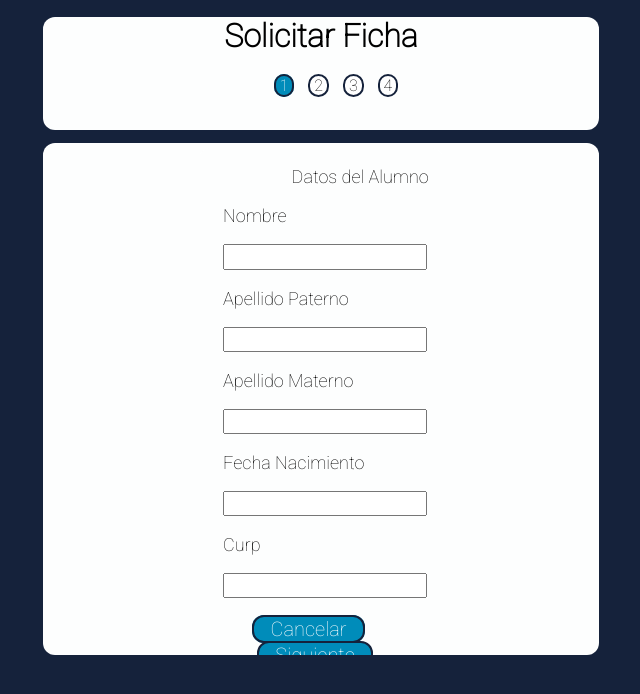
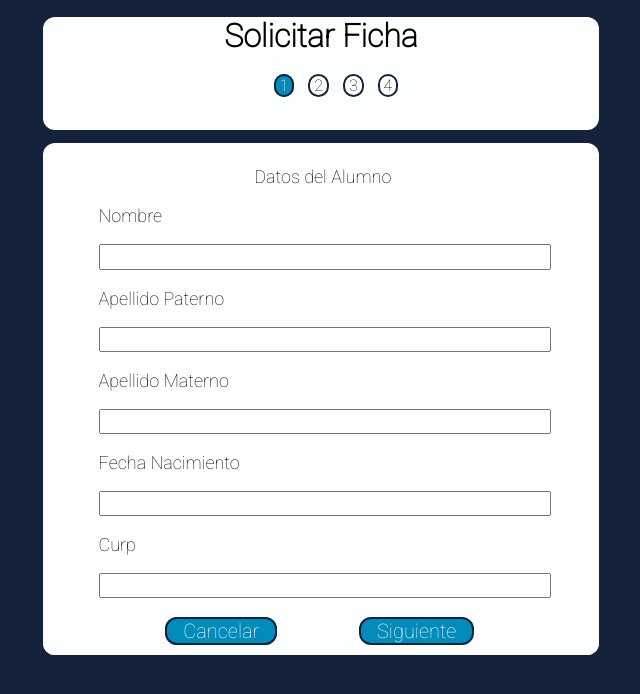
Before and after one commit to LuisMartinRX20/SGER, a PHP site: page /PHP/ficha.php in a window 1280 px wide. Shown: the top 694 px of the page, without its empty margins (319-959 px from the left). Run offline with PHP 8.4, Linux system fonts and the light colour scheme.

Commit message:
se arrglo el desaface de registro de ficha

```diff
--- a/CSS/ficha.css
+++ b/CSS/ficha.css
@@ -16,8 +16,7 @@ p{
     background-color: #fdfefe;
 
     margin-top: 1%;
-    margin-left: 28%;
-    margin-right: 28%;
+
     border-radius: 12px;
     height: 32rem;
     display: flex;
```
